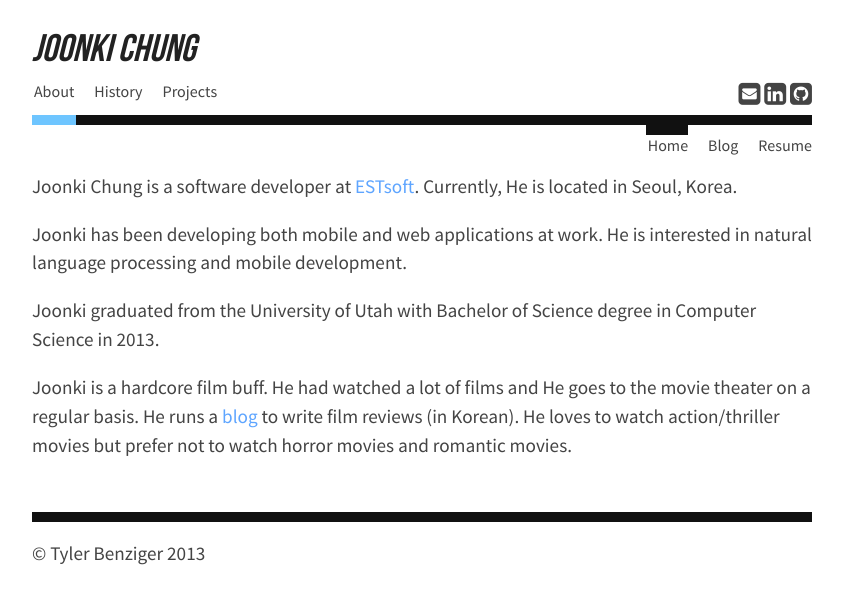
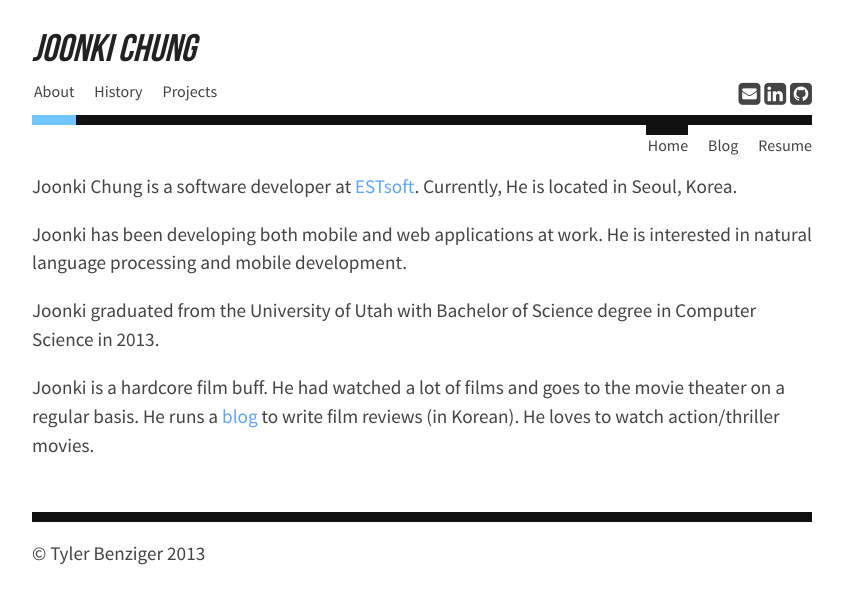
Before and after one commit to joonki34/joonki34.github.io, a Jekyll site: the page built from index.html, in a window 1280 px wide. Shown: the top 604 px of the page, without its empty margins (218-1061 px from the left). Built offline with Jekyll 4.4.1, drawn with Linux system fonts in a browser that asks for light colours; nearby versions of some CDN libraries; the list of posts is cut into pages by our own code.

Commit message:
Edit index page and update resume

```diff
--- a/index.html
+++ b/index.html
@@ -17,5 +17,5 @@ layout: default
 </p>
 
 <p>
-	Joonki is a hardcore film buff. He had watched a lot of films and He goes to the movie theater on a regular basis. He runs a <a href="http://joonki.tistory.com" target="_blank">blog</a> to write film reviews (in Korean). He loves to watch action/thriller movies but prefer not to watch horror movies and romantic movies.
+	Joonki is a hardcore film buff. He had watched a lot of films and goes to the movie theater on a regular basis. He runs a <a href="http://joonki.tistory.com" target="_blank">blog</a> to write film reviews (in Korean). He loves to watch action/thriller movies.
 </p>
```
Also changed, not shown: 1 other file.
